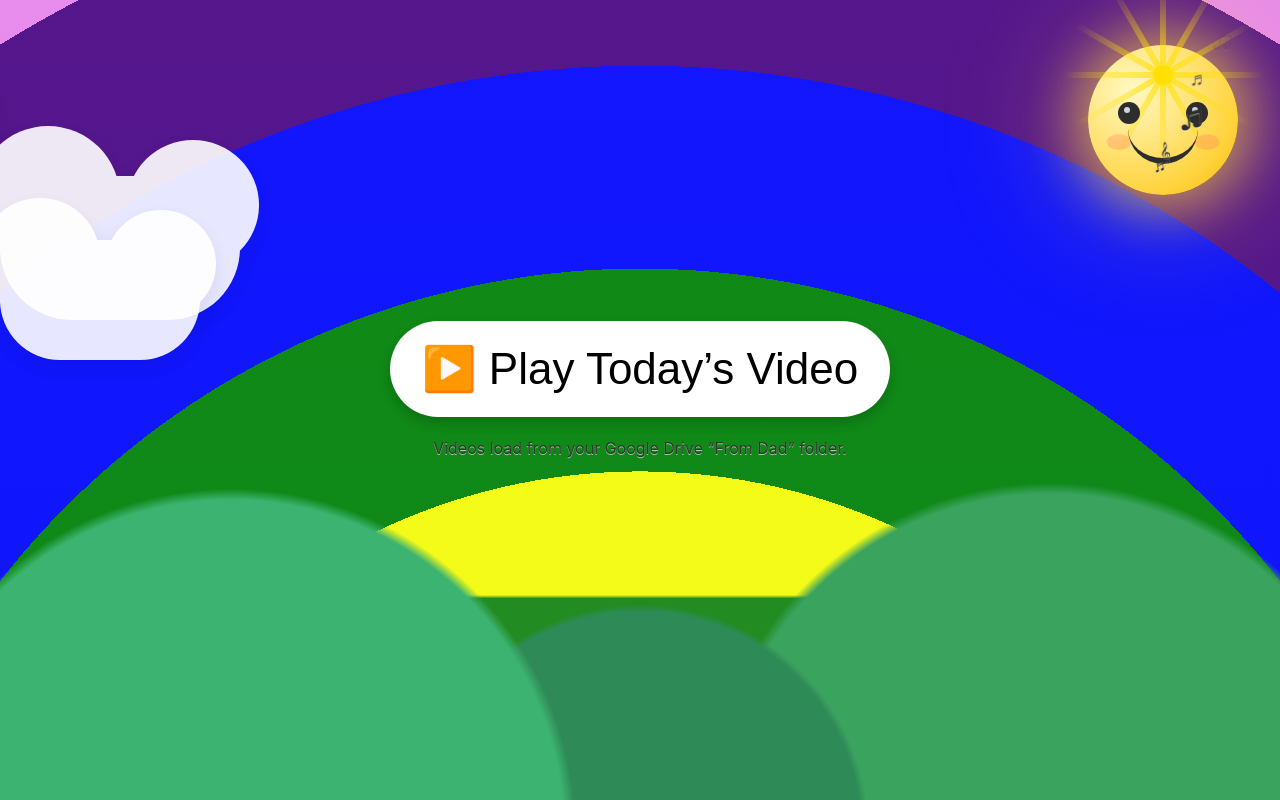
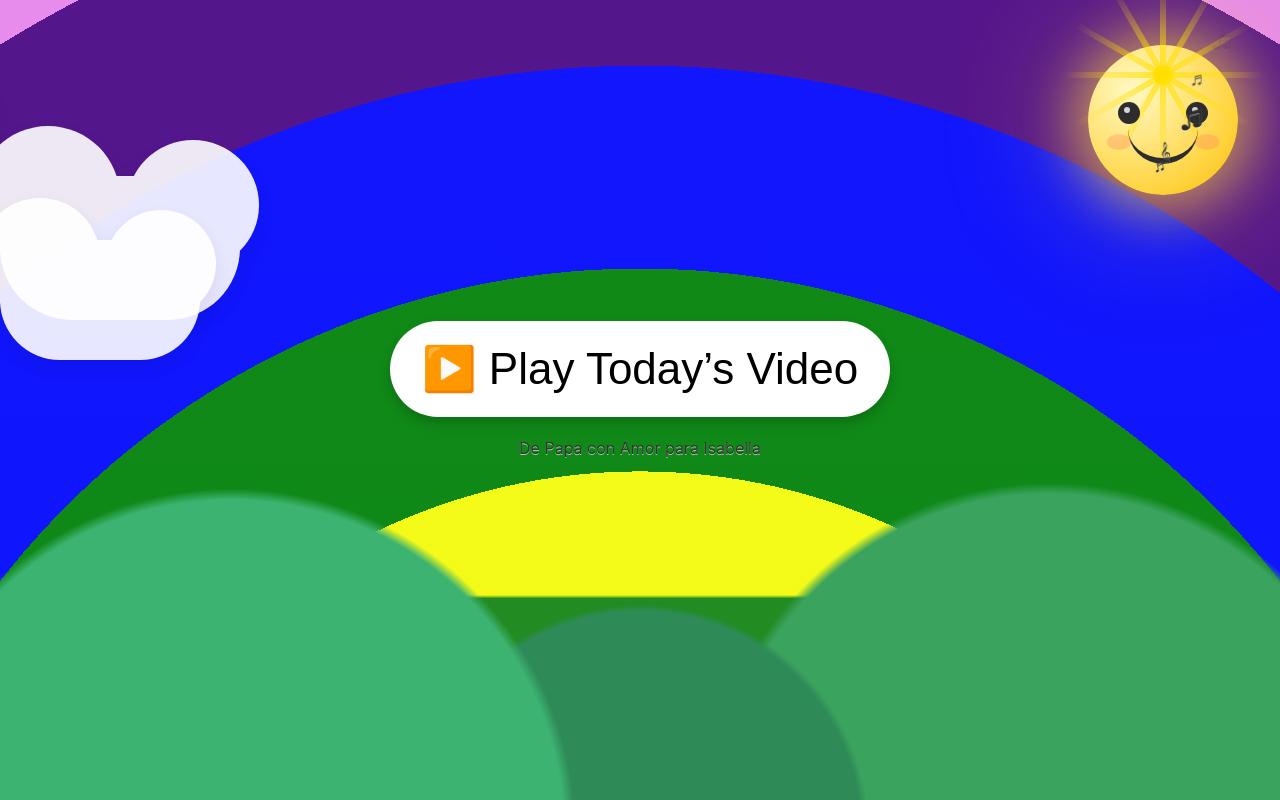
Before and after one commit to zmadrigal/from-dad, a plain HTML site: page index.html in a window 1280 px wide. Drawn offline with Linux system fonts and the light colour scheme.

Commit message:
index.html

```diff
--- a/index.html
+++ b/index.html
@@ -91,7 +91,7 @@
     <div id="wrap">
       <button id="playBtn" aria-label="Play today’s video">▶️ Play Today’s Video</button>
       <video id="v" controls playsinline></video>
-      <div class="hint">Videos load from your Google Drive “From Dad” folder.</div>
+      <div class="hint">De Papa con Amor para Isabella</div>
       <div class="err" id="error" role="alert" aria-live="polite"></div>
     </div>
 
```
